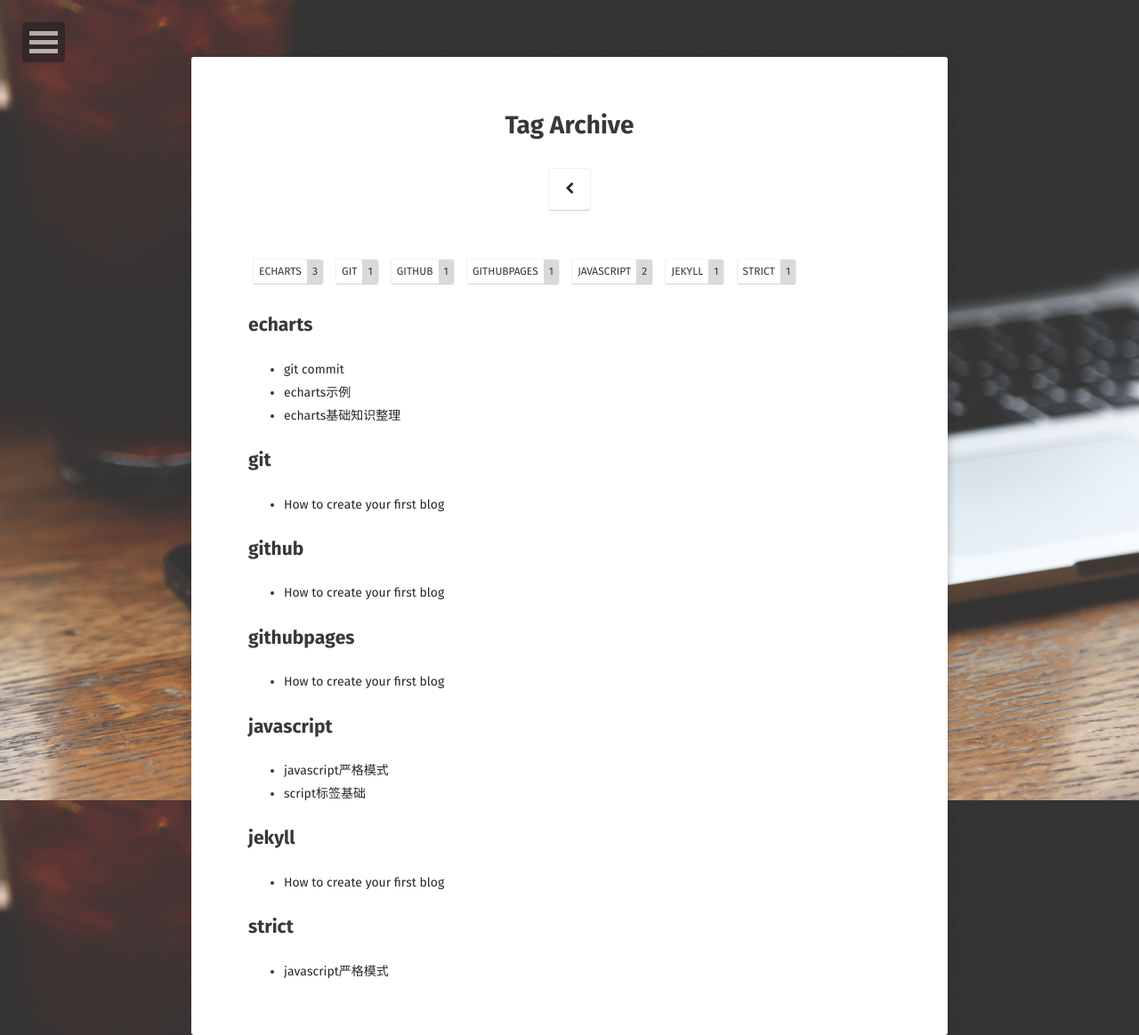
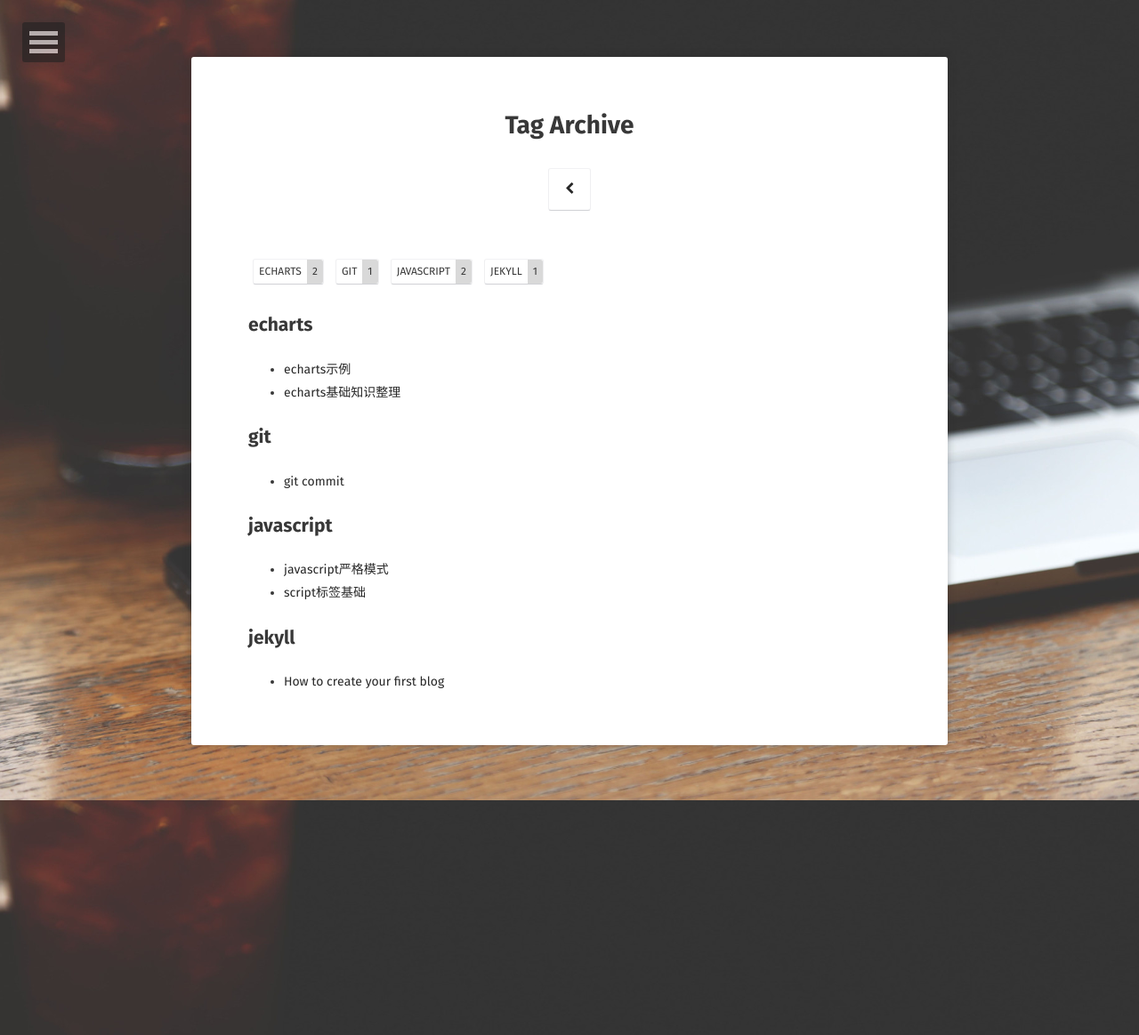
Before and after one commit to xcs-go/xcs.github.io, a Jekyll site: the page built from tags/index.html, in a window 1280 px wide. Shown: the whole page at 89% size. Built offline with Jekyll 4.4.1, drawn with Linux system fonts in a browser that asks for light colours; some web fonts are replaced.

Commit message:
严格模式

```diff
--- a/_posts/2017-10-1-how-to-create-your-firstblog.md
+++ b/_posts/2017-10-1-how-to-create-your-firstblog.md
@@ -5,9 +5,6 @@ date: 2017-10-01
 excerpt: "如何使用githubpages+jekyll搭建个人博客。并且自定义个人博客的主题。"
 tags:
 - jekyll
-- git
-- github
-- githubpages
 comments: true
 category: "jekyll"
 ---
--- a/_posts/2017-10-10-strict-mode.md
+++ b/_posts/2017-10-10-strict-mode.md
@@ -1,7 +1,7 @@
 ---
 layout: page
 title: "javascript严格模式"
-tags: [javascript,strict]
+tags: [javascript]
 date: 2017-10-10
 excerpt: "javascript严格模式"
 comments: true
```
Also changed, not shown: _posts/2017-10-9-git-commit.md (+1 -1 lines).
